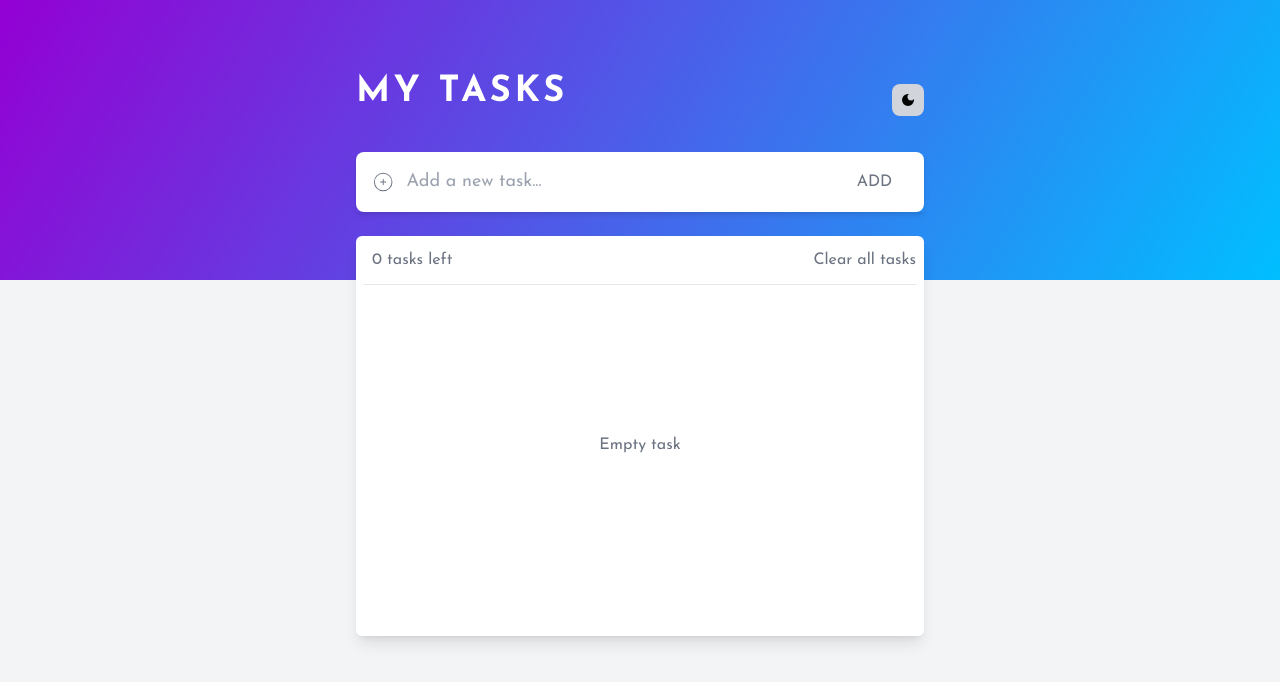
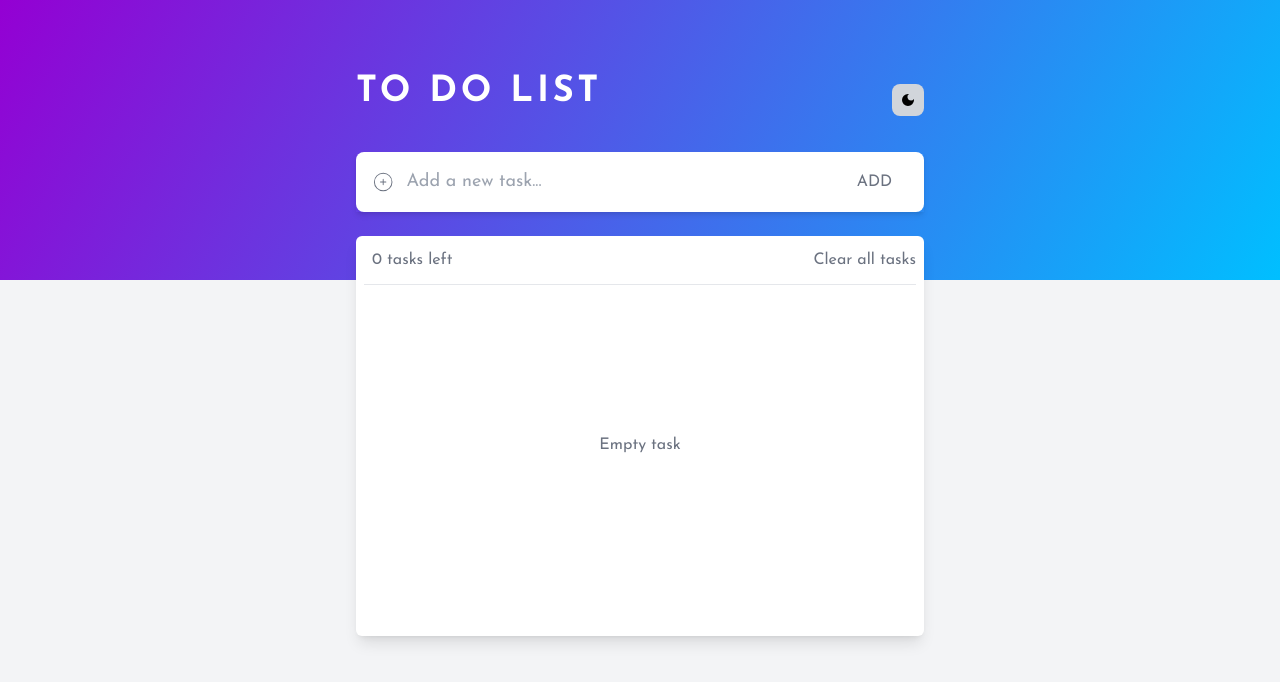
Before and after one commit to timodermattibaw/ToDoList, a React (Vite) app in the folder Frontend/: page / in a window 1280 px wide. Shown: the top 682 px of the page. Built offline with nearby package versions, Linux system fonts and the light colour scheme; no server answers.

Commit message:
changed title

```diff
--- a/Frontend/index.html
+++ b/Frontend/index.html
@@ -4,7 +4,7 @@
     <meta charset="UTF-8" />
     <link rel="icon" type="image/svg+xml" href="/vite.svg" />
     <meta name="viewport" content="width=device-width, initial-scale=1.0" />
-    <title>Vite + React</title>
+    <title>To Do List</title>
   </head>
   <body>
     <div id="root"></div>
--- a/Frontend/src/App.jsx
+++ b/Frontend/src/App.jsx
@@ -111,7 +111,7 @@ function App() {
         <div className=" w-full flex items-center justify-between">
           <h1 className=" uppercase text-4xl font-bold text-white tracking-widest mb-4 md:text-3xl">
             {/* Task Manager */}
-            My Tasks
+            To Do List
           </h1>
 
           {darkTheme ? (
```
